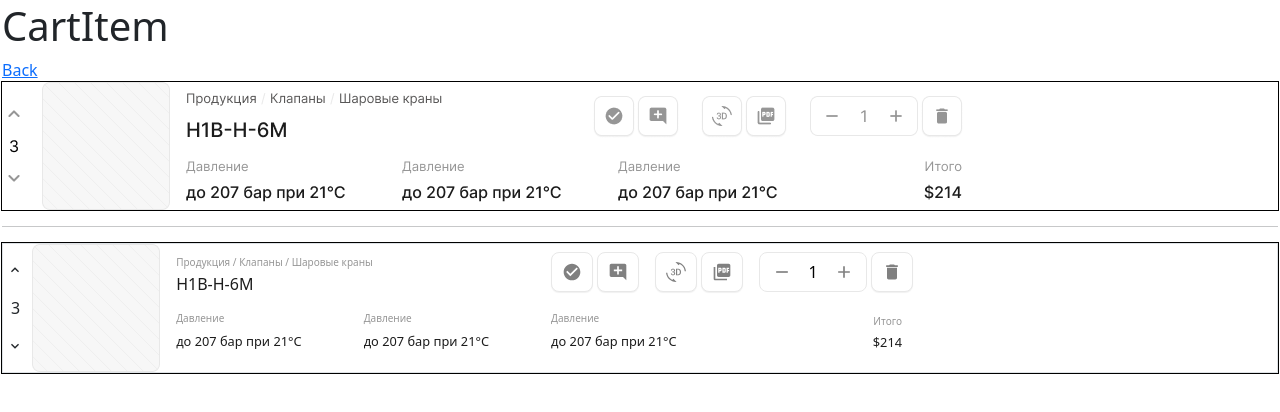
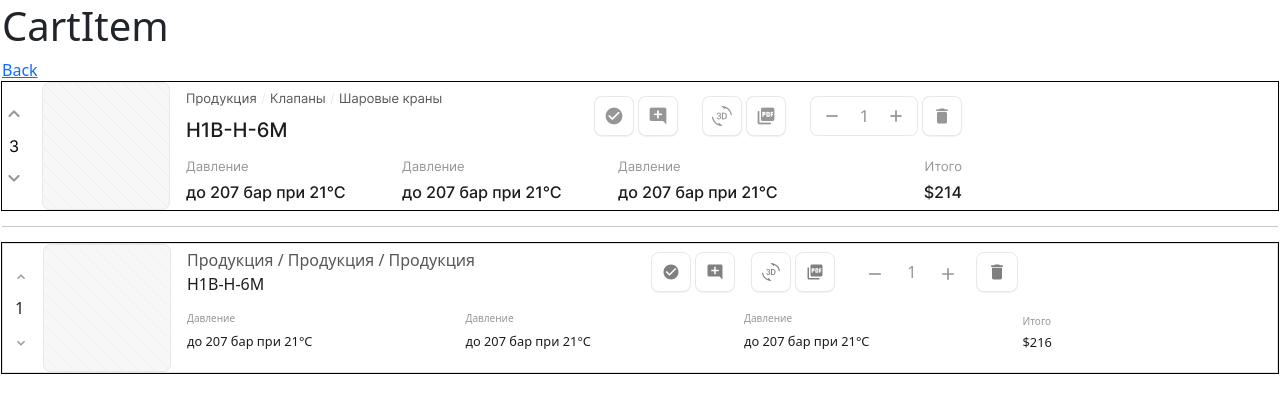
Before and after one commit to picus23/any-web-components, a Next.js app: page /cartItem in a window 1280 px wide. Shown: the top 412 px of the page. Built offline with nearby package versions, Linux system fonts and the light colour scheme.

Commit message:
add encoding

```diff
--- a/components/buttons/Button.tsx
+++ b/components/buttons/Button.tsx
@@ -10,9 +10,10 @@ interface ButtonProps {
     counter_style?: string,
     text_style?: string,
     class_name?: string,
+    onClick?: ()=>void,
 }
 
-const Button: FC<ButtonProps> = ({ children, icon, icon2, counter, btn_style,text_style,counter_style }) => {
+const Button: FC<ButtonProps> = ({ children, icon, icon2, counter, btn_style,onClick,counter_style }) => {
     return <button className={'my-btn-' + btn_style}>
 
         {icon ?? false}
--- a/components/buttons/ButtonGrayAddRemove.tsx
+++ b/components/buttons/ButtonGrayAddRemove.tsx
@@ -4,14 +4,16 @@ import { MdAdd } from "react-icons/md";
 
 interface ButtonGrayAddRemoveProps {
     counter: number,
+    btn_class?: string,
+    btn_style?: string,
     onClickRemove: () => void,
     onClickAdd: () => void,
 }
 
 
 function ButtonGrayAddRemove(props: ButtonGrayAddRemoveProps) {
-    return <div className='d-flex justify-content-between align-items-center gap-3 px-2 py-2 bg-white'
-        style={{ borderRadius: '8px', border: '1px solid #E8E8E8' }}>
+    return <div className={'d-flex justify-content-between align-items-center gap-3 px-2 py-2 bg-white ' + props.btn_class}
+        style={{ borderRadius: '8px', border: '1px solid #E8E8E8' + props.btn_style}}>
 
         <button onClick={props.onClickRemove} style={{ border: 'none', background: 'none' }}><MdRemove size={20} fill={'#969696'} /></button>
 
--- a/components/cartItem/CartItem.tsx
+++ b/components/cartItem/CartItem.tsx
@@ -10,68 +10,80 @@ import { MdDelete } from 'react-icons/md';
 import { MdOutlineKeyboardArrowUp } from 'react-icons/md';
 import { MdKeyboardArrowDown } from 'react-icons/md';
 import ButtonCounter from "../buttons/ButtonCounter";
+import BreadCrumbs from "../breadСrumbs/BreadCrumbs";
+import { IBreadСrumbs } from '../breadСrumbs/interface'
+import ButtonGrayAddRemove from "../buttons/ButtonGrayAddRemove";
 
+interface encoding {
+    prop: string,
+    param: string
+}
 
 interface CartItemProps {
     children?: ReactNode,
     icon?: ReactNode,
     btn_style?: string,
-    type_counter?: string,
     count?: number,
     name_item: string,
+    list: IBreadСrumbs[],
+    props_list: encoding[],
+    price: number,
 }
 
-const CartItem: FC<CartItemProps> = ({ children, icon, btn_style, type_counter, count, name_item }) => {
+
+const CartItem: FC<CartItemProps> = ({ children, props_list, btn_style, list, count, name_item, price }) => {
     return <div className="d-flex border border-dark">
 
-        <div className="d-flex flex-column mx-1 justify-content-evenly me-2">
-            <MdOutlineKeyboardArrowUp />
-            <span className="mx-1">{count}</span>
-            <MdKeyboardArrowDown />
+        <div className="d-flex flex-column mx-1 justify-content-center me-2">
+            <button onClick={() => alert(123)} className="border-0 bg-white"><MdOutlineKeyboardArrowUp fill="#969696" /></button>
+            <span className="ms-2 my-2">1</span>
+            <button onClick={() => alert(123)} className="border-0 bg-white"><MdKeyboardArrowDown fill="#969696" /></button>
         </div>
-        <img src="/kit/cart_item.png" alt="" />
+        <img src="kit/cart_item.png" alt="PRODUCT LOGO" />
 
         <div className="d-flex flex-column flex-grow-1 ms-3 gap-2 py-1">
             <div className="row">
-                <div className="col-4">
-                    <span className="font-size-13">Продукция /</span>
-                    <span className="font-size-13"> Клапаны /</span>
-                    <span className="font-size-13"> Шаровые краны</span>
+                <div className="col-5">
+                    <a className="text-decoration-none" style={{ color: '#585757', fontSize: '16px', fontWeight: '400' }} href={'/'}>Продукция / </a>
+                    <a className="text-decoration-none" style={{ color: '#585757', fontSize: '16px', fontWeight: '400' }} href={'/'}>Продукция / </a>
+                    <a className="text-decoration-none" style={{ color: '#585757', fontSize: '16px', fontWeight: '400' }} href={'/'}>Продукция</a>
                     <br />
-                    <span className="font-size-20 fw-500">{name_item}</span>
+                    <span className="font-size-20 fw-500">H1B-H-6M</span>
                 </div>
-                <div className="d-flex col-4 gap-3">
-                    <div className="action-group">
-                        <Button icon={<MdCheckCircle size={20} fill={'gray'} />} btn_style="small-gray"></Button>
-                        <Button icon={<MdAddComment size={20} fill={'gray'} />} btn_style="small-gray"></Button>
+                <div className="d-flex col gap-3">
+                    <div className="d-flex align-items-center gap-1">
+                        <Button onClick={() => {
+                            alert(123)
+                        }} icon={<MdCheckCircle size={20} fill={'gray'} />} btn_style="small-gray my-btn-40x40"></Button>
+                        <Button onClick={() => alert(123)} icon={<MdAddComment size={20} fill={'gray'} />} btn_style="small-gray my-btn-40x40"></Button>
                     </div>
-                    <div className="action-group">
-                        <Button icon={<Md3DRotation size={20} fill={'gray'} />} btn_style="small-gray"></Button>
-                        <Button icon={<MdPictureAsPdf size={20} fill={'gray'} />} btn_style="small-gray"></Button>
+                    <div className="d-flex align-items-center gap-1">
+                        <Button onClick={() => alert(123)} icon={<Md3DRotation size={20} fill={'gray'} />} btn_style="small-gray my-btn-40x40"></Button>
+                        <Button onClick={() => alert(123)} icon={<MdPictureAsPdf size={20} fill={'gray'} />} btn_style="small-gray my-btn-40x40"></Button>
                     </div>
-                    <div className="action-group">
-                        <ButtonCounter text_style={'font-size-16-gray'} counter={1} btn_style="with-imgs"></ButtonCounter>
-                        <Button icon={<MdDelete size={20} fill={'gray'} />} btn_style="small-gray"></Button>
+                    <div className="d-flex align-items-center gap-1">
+                        <ButtonGrayAddRemove btn_class="my-btn-small-gray-h40" counter={1} onClickRemove={() => alert(123)} onClickAdd={() => alert(123)} />
+                        <Button onClick={() => alert(123)} icon={<MdDelete size={20} fill={'gray'} />} btn_style="small-gray my-btn-small-gray-h40"></Button>
                     </div>
                 </div>
             </div>
 
             <div className="row">
-                <div className="col-2">
+                <div className="col-3">
                     <span className="font-size-13">Давление</span> <br />
                     <span className="font-size-16-black fw-500">до 207 бар при 21°C</span>
                 </div>
-                <div className="col-2">
+                <div className="col-3">
                     <span className="font-size-13">Давление</span> <br />
                     <span className="font-size-16-black fw-500">до 207 бар при 21°C</span>
                 </div>
-                <div className="col-2">
+                <div className="col-3">
                     <span className="font-size-13">Давление</span> <br />
                     <span className="font-size-16-black fw-500">до 207 бар при 21°C</span>
                 </div>
-                <div className="d-flex flex-column col-2 justify-content-end align-items-end mr-2">
+                <div className="d-flex flex-column col-3 justify-content-end align-items-start mr-2">
                     <span className="font-size-13 mb-1">Итого</span>
-                    <span className="font-size-16-black fw-500">$214</span>
+                    <span className="font-size-16-black fw-500">$216</span>
                 </div>
             </div>
 
--- a/pages/cartItem/index.tsx
+++ b/pages/cartItem/index.tsx
@@ -4,7 +4,38 @@ import Link from "next/link";
 
 import reference from "./ref.png";
 
+const list_links = [
+    {
+        'id': 1,
+        'title': 'Продукция',
+        'url': 'Продукция',
+    },
+    {
+        'id': 2,
+        'title': 'Клапаны',
+        'url': 'Клапаны',
+    },
+    {
+        'id': 3,
+        'title': 'Шаровые краны',
+        'url': 'Шаровые краны',
+    },
+]
 
+const props_list = [
+    {
+        'prop' : 'Давление',
+        'param' : 'до 207 бар при 21°C',
+    },
+    {
+        'prop' : 'Давление',
+        'param' : 'до 207 бар при 21°C',
+    },
+    {
+        'prop' : 'Давление',
+        'param' : 'до 207 бар при 21°C',
+    },
+]
 export default function () {
 
     return <>
@@ -20,7 +51,7 @@ export default function () {
         <hr />
 
         <div className="container-xxl p-0" style={{ outline: '1px solid #000' }}>
-            <CartItem count={3} name_item={"H1B-H-6M"}></CartItem>
+            <CartItem price={214} props_list={props_list} list={list_links} count={3} name_item={"H1B-H-6M"}></CartItem>
         </div>
 
     </>
--- a/styles/button/_button.scss
+++ b/styles/button/_button.scss
@@ -82,15 +82,15 @@
   justify-content: center;
   position: absolute;
   top: -4px;
-  right: -4px;
-  width: 23px;
+   /* right: -4px;
+   width: 23px; */
   height: 20px;
   font-size: 0.5rem;
   background: #0085FF;
   border-radius: 90%;
   text-align: center;
   color: white;
-  padding: 0 8px;
+  padding: 3px 8px;
 }
 
 .counter-show {
--- a/styles/cart_item/_cart_item.scss
+++ b/styles/cart_item/_cart_item.scss
@@ -6,6 +6,6 @@
 
   .action-group {
     display: flex;
-    align-items: center;
+    // align-items: center;
     gap: 4px;
   }
```
